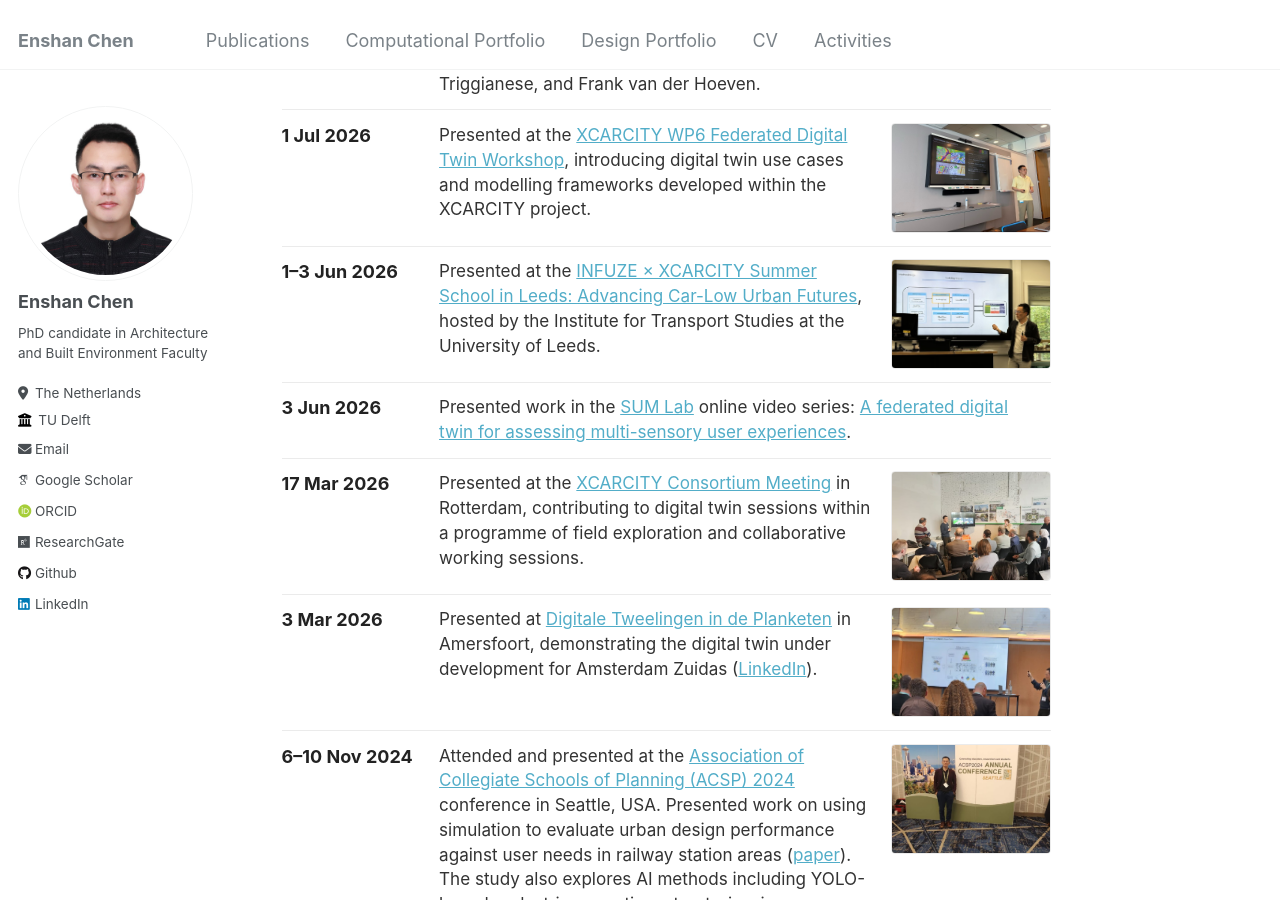
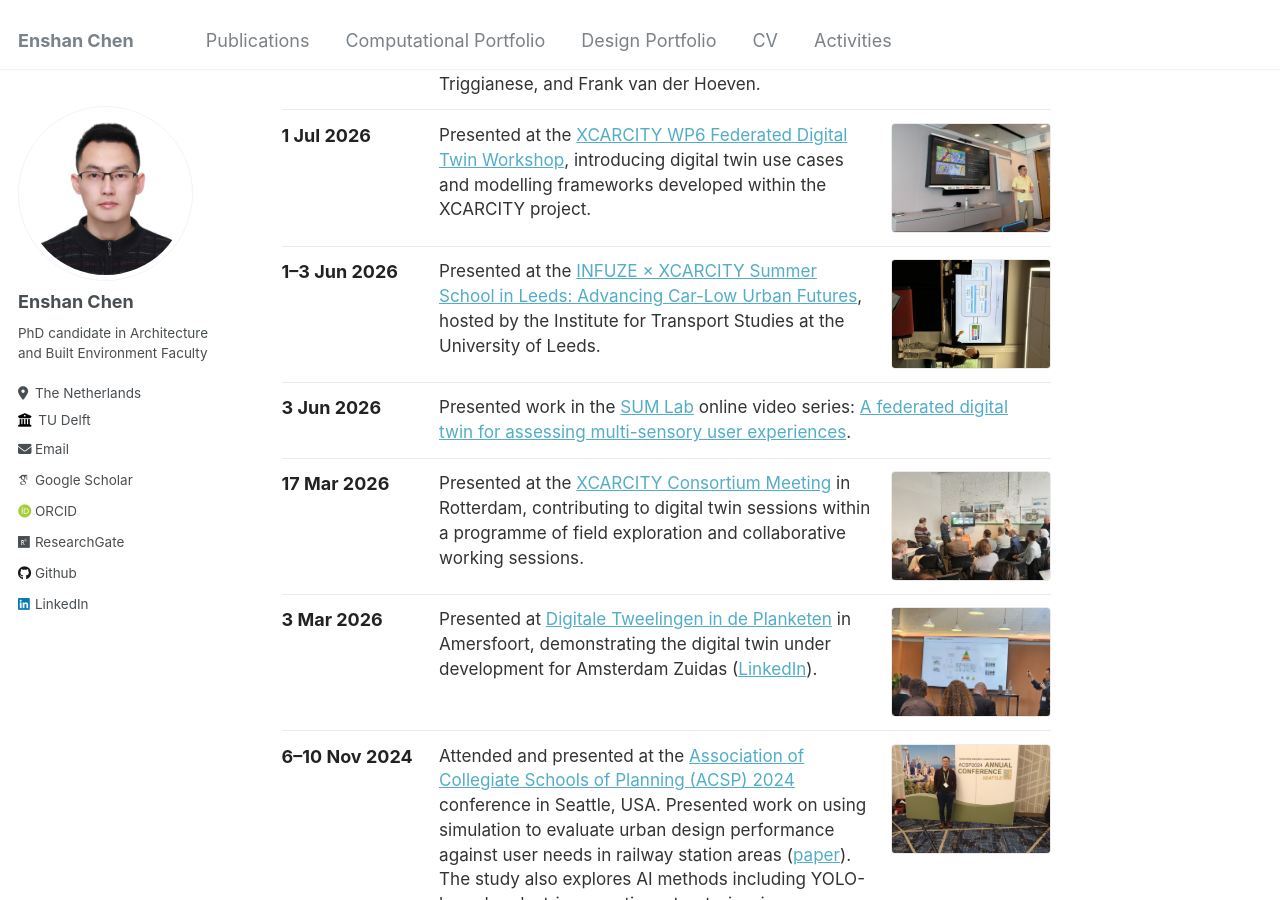
Before and after one commit to 1309928130/1309928130.github.io, a Jekyll site: the page built from _pages/activities.md, in a window 1280 px wide and 900 px high, scrolled down 1201 px. Built offline with Jekyll 4.4.1, drawn with Linux system fonts in a browser that asks for light colours; some web fonts are replaced.

Commit message:
Fix Leeds photo rotation and bust image cache.
Co-authored-by: Cursor <cursoragent@cursor.com>

```diff
--- a/_data/activities.yml
+++ b/_data/activities.yml
@@ -80,7 +80,7 @@ sections:
           Presented at the
           [INFUZE × XCARCITY Summer School in Leeds: Advancing Car-Low Urban Futures](https://xcarcity.nl/news/infuze-x-xcarcity-summer-school-in-leeds-advancing-car-low-urban-futures/),
           hosted by the Institute for Transport Studies at the University of Leeds.
-        image: "/images/activities/infuze-xcarcity-summer-school-leeds-2026.jpg"
+        image: "/images/activities/infuze-xcarcity-summer-school-leeds-2026-v2.jpg"
         url: "https://xcarcity.nl/news/infuze-x-xcarcity-summer-school-in-leeds-advancing-car-low-urban-futures/"
 
       - date: "3 Jun 2026"
```
Also changed, not shown: images/activities/infuze-xcarcity-summer-school-leeds-2026-v2.jpg (added), images/activities/infuze-xcarcity-summer-school-leeds-2026.jpg (deleted).
